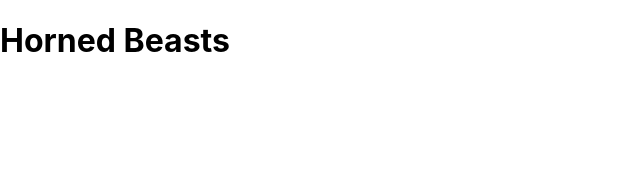
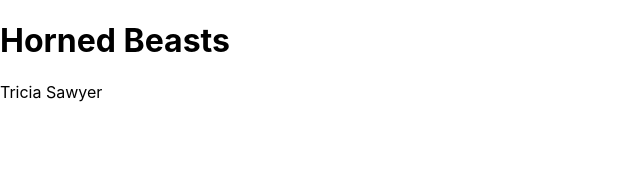
Before and after one commit to triciasawyer/horned-beast, a React (Create React App) app: page / in a window 1280 px wide. Shown: the top 172 px of the page, without its empty margins (0-640 px from the left). Built offline with nearby package versions, Linux system fonts and the light colour scheme.

Commit message:
add main and footer content

```diff
--- a/src/App.js
+++ b/src/App.js
@@ -1,6 +1,8 @@
 import './App.css';
 import React from 'react';
 import Header from './Header.js';
+import Main from './Main.js';
+import Footer from './Footer.js';
 
 
 class App extends React.Component {
@@ -19,13 +21,11 @@ class App extends React.Component {
       {/* add header code, ends up here*/}
         <Header />
         {/* add main*/}
-        <main />
+        <Main />
         {/* add footer*/}
-        <footer />
+        <Footer />
       </>
-
-    )
+    );
   }
-
 }
 export default App;
--- /dev/null
+++ b/src/Footer.js
@@ -0,0 +1,14 @@
+import React from 'react';
+
+
+class Footer extends React.Component {
+    render() {
+        return (
+                <footer>
+                    <p>Tricia Sawyer</p>
+                </footer>
+        )
+    }
+}
+
+export default Footer;
--- a/src/Header.js
+++ b/src/Header.js
@@ -4,11 +4,9 @@ class Header extends React.Component {
 
     render() {
         return (
-            <>
                 <header>
                     <h1>Horned Beasts</h1>
                 </header>
-            </>
         )
 
     }
--- /dev/null
+++ b/src/Main.js
@@ -0,0 +1,17 @@
+import React from 'react';
+
+class Main extends React.Component {
+
+    render() {
+        return (
+            <main>
+                {/*Want animals here*/}
+                {/*Create animal components and then add attributes or properties*/}
+
+
+                </main>
+        )
+    }
+}
+
+export default Main;
```
